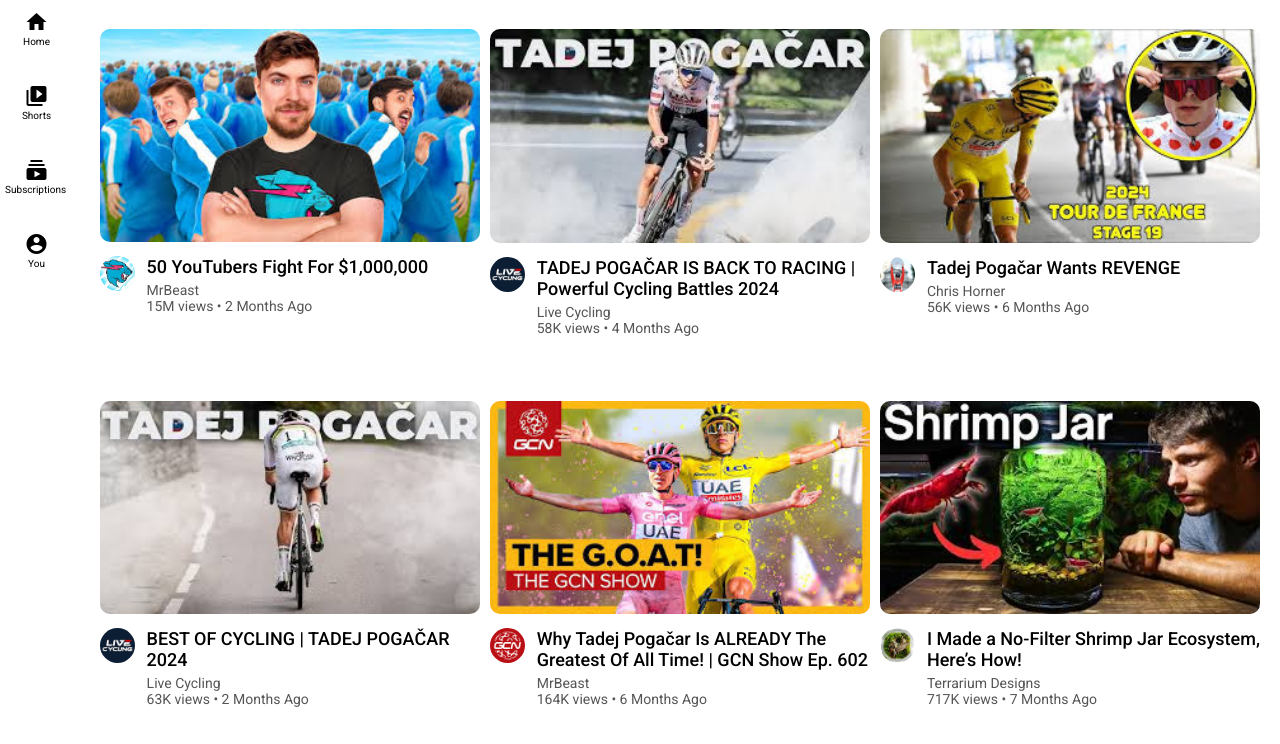
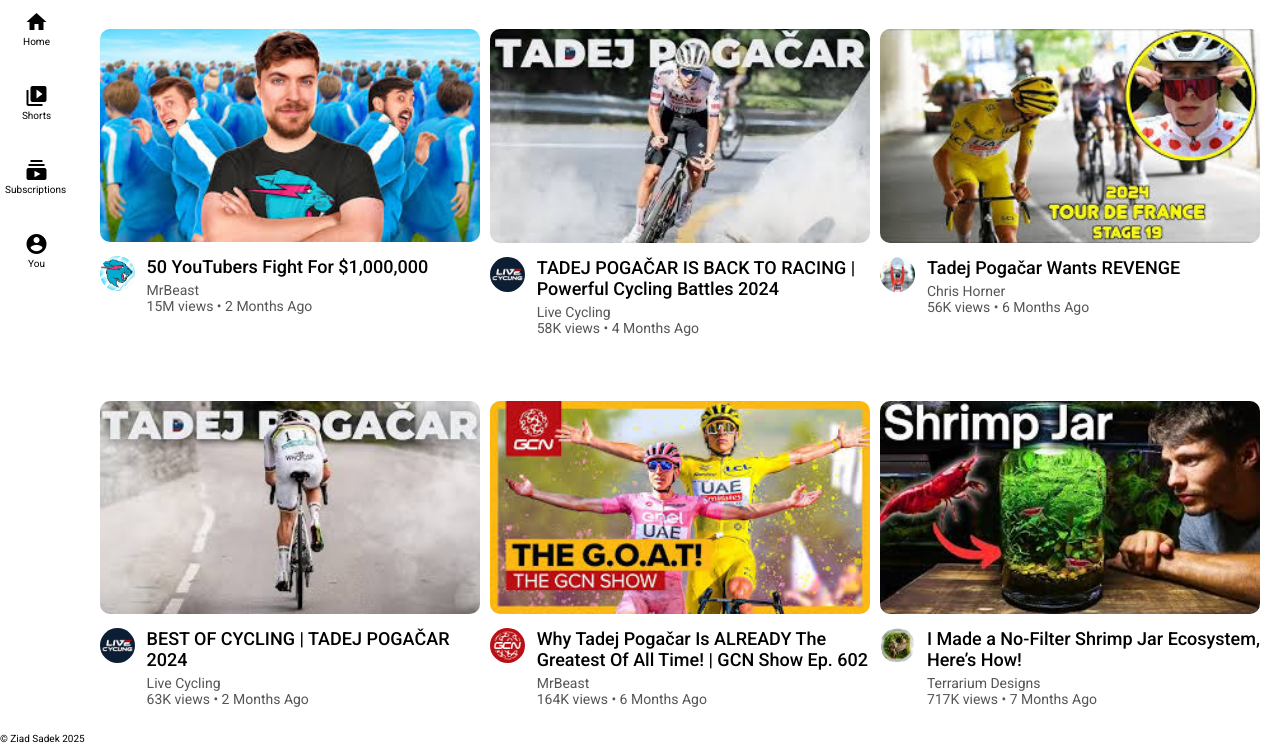
Before and after one commit to Ziad-Sadek/YouTube-Clone-HTML-CSS, a plain HTML site: page index.html in a window 1280 px wide. Shown: the part 67-811 px from the top of the page. Drawn offline with nearby package versions, Linux system fonts and the light colour scheme; a web font is replaced by a local one.

Commit message:
adding footer

```diff
--- a/index.html
+++ b/index.html
@@ -187,5 +187,10 @@
                 </div>
             </main>
         </div>
+        <footer>
+            <div>
+                <p>© Ziad Sadek 2025</p>
+            </div>
+        </footer>
     </body>
 </html>
```
